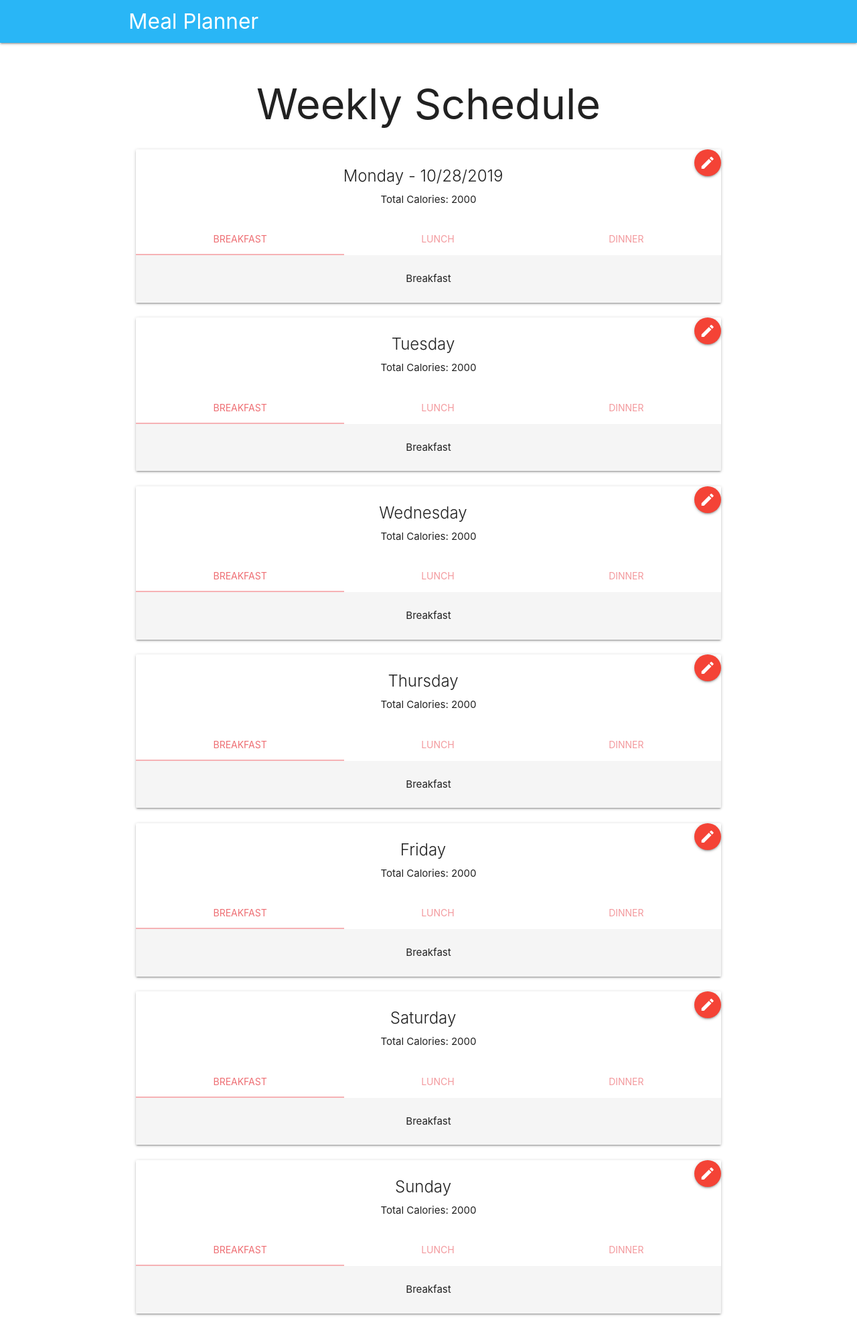
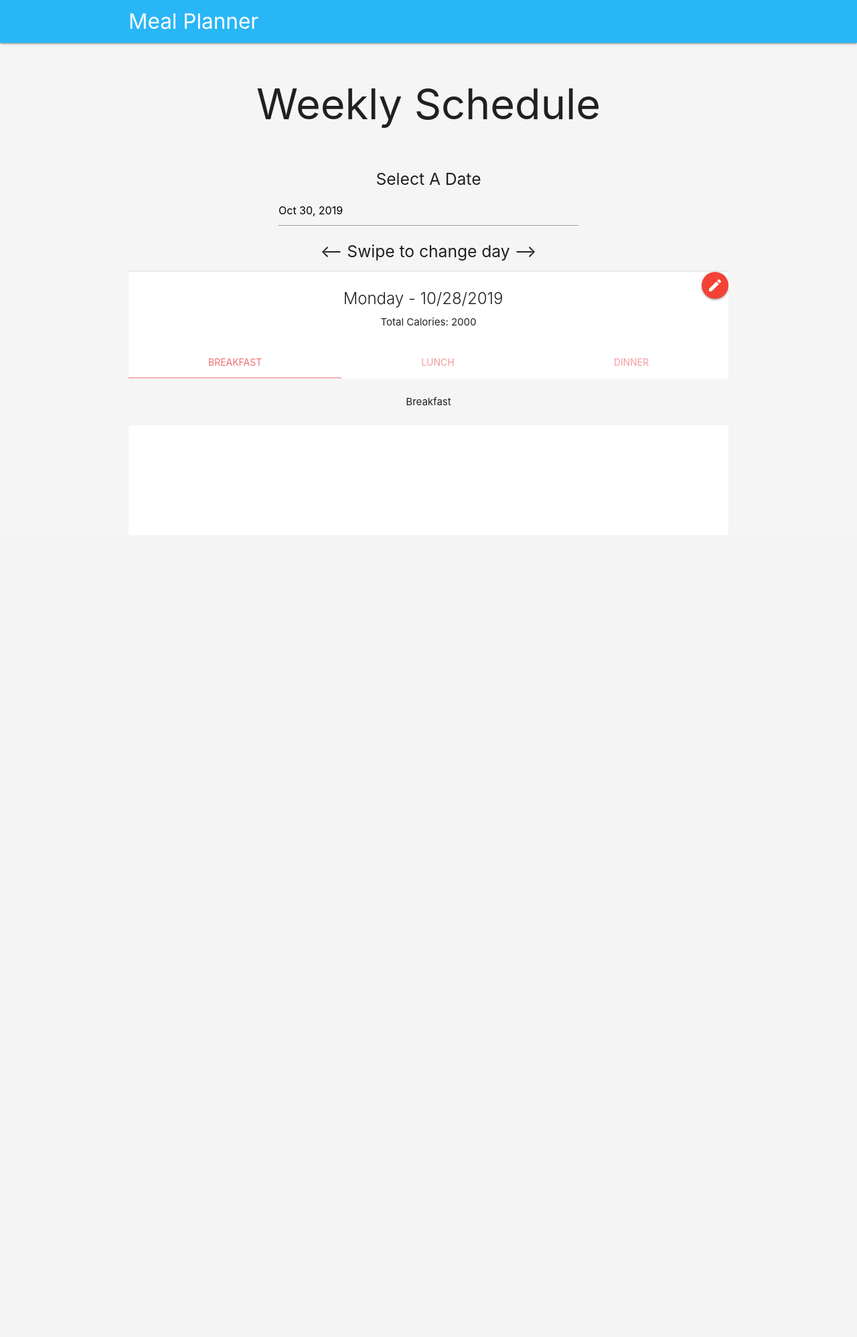
Before and after one commit to ChaseClark/meal-planner, a PHP site: page /home.html in a window 1280 px wide. Shown: the whole page at 67% size. After the commit the page ends 606 px from the top, so only its background shows below. Run offline with PHP 8.4, Linux system fonts and the light colour scheme; some libraries are stand-ins or nearby versions.

Commit message:
default to swipe layout and add datepicker dropdown

```diff
--- a/css/style.css
+++ b/css/style.css
@@ -17,3 +17,7 @@
   width: 150px;
   text-align: center;
 }
+
+#date{
+  width: 50%;
+}
--- a/home.html
+++ b/home.html
@@ -13,34 +13,26 @@
     <link href="css/style.css" type="text/css" rel="stylesheet" media="screen,projection" />
 </head>
 
-<body>
+<body class="grey lighten-4">
     <!-- Navigation -->
-
-  <!-- The Meal Planner link should actually navigate users to the home page if they are authenticated,
-  and the login page if they are not -->
     <nav class="light-blue lighten-1" role="navigation">
         <div class="nav-wrapper container"><a id="logo-container" href="home.html" class="brand-logo">Meal Planner</a>
         </div>
     </nav>
     <!-- End Navigation -->
 
-  <!-- Home section, here the plan is to display the current week's meals by default
-       with a drop down section for the user to choose a past or future week; each meal will
-       be represented by a card(with sections for breakfast lunch and dinner) maybe we can
-       show total calories for the day or other stats as well, the cards will either be displayed
-       in a list form or maybe a carousel depending on what looks better. When a user selects a card
-       they are directed to that card's page where they can add meals to it(add floating action button) -->
-
-  <!-- TODO add a button to take user to a print page, this page will allow a user to select a date range
-      and then print out all ingredients required for those meals in that date range. Shopping list -->
+    <!-- Do not -->
     <div class="section no-pad-bot" id="index-banner">
         <div class="container center">
             <h1 class="center">Weekly Schedule</h1>
-      <div class="row">
-
-        <div class="col s12">
-          <div class="card hoverable">
-           <a href="edit.html" class="btn-floating right waves-effect waves-light red"><i class="material-icons">edit</i></a>
+            <br>
+            <h5>Select A Date</h5>
+            <input id="date" type="text" class="datepicker" placeholder="Click here to change date">
+            <h5><-- Swipe to change day --></h5>
+            <div class="carousel carousel-slider center meals-carousel">
+                    <div class="card hoverable carousel-item">
+                        <a href="edit.html" class="btn-floating right waves-effect waves-light red"><i
+                                class="material-icons">edit</i></a>
                         <div class="card-content">
                             <span class="card-title">Monday - 10/28/2019</span>
                             <p>Total Calories: 2000</p>
@@ -58,139 +50,95 @@
                             <div id="dinner0">Dinner</div>
                         </div>
                     </div>
-        </div>
-
-        <div class="col s12">
-          <div class="card hoverable">
-            <a class="btn-floating right waves-effect waves-light red"><i class="material-icons">edit</i></a>
+                    <div class="card hoverable carousel-item">
+                        <a href="edit.html" class="btn-floating right waves-effect waves-light red"><i
+                                class="material-icons">edit</i></a>
                         <div class="card-content">
-              <span class="card-title">Tuesday</span>
+                            <span class="card-title">Monday - 10/28/2019</span>
                             <p>Total Calories: 2000</p>
                         </div>
                         <div class="card-tabs">
                             <ul class="tabs tabs-fixed-width">
-                <li class="tab"><a href="#breakfast1">Breakfast</a></li>
-                <li class="tab"><a href="#lunch1">Lunch</a></li>
-                <li class="tab"><a href="#dinner1">Dinner</a></li>
+                                <li class="tab"><a href="#breakfast0">Breakfast</a></li>
+                                <li class="tab"><a href="#lunch0">Lunch</a></li>
+                                <li class="tab"><a href="#dinner0">Dinner</a></li>
                             </ul>
                         </div>
                         <div class="card-content grey lighten-4">
-              <div id="breakfast1">Breakfast</div>
-              <div id="lunch1">Lunch</div>
-              <div id="dinner1">Dinner</div>
-            </div>
+                            <div id="breakfast0">Breakfast</div>
+                            <div id="lunch0">Lunch</div>
+                            <div id="dinner0">Dinner</div>
                         </div>
                     </div>
 
-        <div class="col s12">
-          <div class="card hoverable">
-            <a class="btn-floating right waves-effect waves-light red"><i class="material-icons">edit</i></a>
+                    <div class="card hoverable carousel-item ">
+                        <a href="edit.html" class="btn-floating right waves-effect waves-light red"><i
+                                class="material-icons">edit</i></a>
                         <div class="card-content">
-              <span class="card-title">Wednesday</span>
+                            <span class="card-title">Monday - 10/28/2019</span>
                             <p>Total Calories: 2000</p>
                         </div>
                         <div class="card-tabs">
                             <ul class="tabs tabs-fixed-width">
-                <li class="tab"><a href="#breakfast2">Breakfast</a></li>
-                <li class="tab"><a href="#lunch2">Lunch</a></li>
-                <li class="tab"><a href="#dinner2">Dinner</a></li>
+                                <li class="tab"><a href="#breakfast0">Breakfast</a></li>
+                                <li class="tab"><a href="#lunch0">Lunch</a></li>
+                                <li class="tab"><a href="#dinner0">Dinner</a></li>
                             </ul>
                         </div>
                         <div class="card-content grey lighten-4">
-              <div id="breakfast2">Breakfast</div>
-              <div id="lunch2">Lunch</div>
-              <div id="dinner2">Dinner</div>
-            </div>
+                            <div id="breakfast0">Breakfast</div>
+                            <div id="lunch0">Lunch</div>
+                            <div id="dinner0">Dinner</div>
                         </div>
                     </div>
 
-        <div class="col s12">
-          <div class="card hoverable">
-            <a class="btn-floating right waves-effect waves-light red"><i class="material-icons">edit</i></a>
+                    <div class="card hoverable carousel-item">
+                        <a href="edit.html" class="btn-floating right waves-effect waves-light red"><i
+                                class="material-icons">edit</i></a>
                         <div class="card-content">
-              <span class="card-title">Thursday</span>
+                            <span class="card-title">Monday - 10/28/2019</span>
                             <p>Total Calories: 2000</p>
                         </div>
                         <div class="card-tabs">
                             <ul class="tabs tabs-fixed-width">
-                <li class="tab"><a href="#breakfast3">Breakfast</a></li>
-                <li class="tab"><a href="#lunch3">Lunch</a></li>
-                <li class="tab"><a href="#dinner3">Dinner</a></li>
+                                <li class="tab"><a href="#breakfast0">Breakfast</a></li>
+                                <li class="tab"><a href="#lunch0">Lunch</a></li>
+                                <li class="tab"><a href="#dinner0">Dinner</a></li>
                             </ul>
                         </div>
                         <div class="card-content grey lighten-4">
-              <div id="breakfast3">Breakfast</div>
-              <div id="lunch3">Lunch</div>
-              <div id="dinner3">Dinner</div>
-            </div>
+                            <div id="breakfast0">Breakfast</div>
+                            <div id="lunch0">Lunch</div>
+                            <div id="dinner0">Dinner</div>
                         </div>
                     </div>
 
-        <div class="col s12">
-          <div class="card hoverable">
-            <a class="btn-floating right waves-effect waves-light red"><i class="material-icons">edit</i></a>
+                    <div class="card hoverable carousel-item">
+                        <a href="edit.html" class="btn-floating right waves-effect waves-light red"><i
+                                class="material-icons">edit</i></a>
                         <div class="card-content">
-              <span class="card-title">Friday</span>
+                            <span class="card-title">Monday - 10/28/2019</span>
                             <p>Total Calories: 2000</p>
                         </div>
                         <div class="card-tabs">
                             <ul class="tabs tabs-fixed-width">
-                <li class="tab"><a href="#breakfast4">Breakfast</a></li>
-                <li class="tab"><a href="#lunch4">Lunch</a></li>
-                <li class="tab"><a href="#dinner4">Dinner</a></li>
+                                <li class="tab"><a href="#breakfast0">Breakfast</a></li>
+                                <li class="tab"><a href="#lunch0">Lunch</a></li>
+                                <li class="tab"><a href="#dinner0">Dinner</a></li>
                             </ul>
                         </div>
                         <div class="card-content grey lighten-4">
-              <div id="breakfast4">Breakfast</div>
-              <div id="lunch4">Lunch</div>
-              <div id="dinner4">Dinner</div>
-            </div>
+                            <div id="breakfast0">Breakfast</div>
+                            <div id="lunch0">Lunch</div>
+                            <div id="dinner0">Dinner</div>
                         </div>
                     </div>
 
-        <div class="col s12">
-          <div class="card hoverable">
-            <a class="btn-floating right waves-effect waves-light red"><i class="material-icons">edit</i></a>
-            <div class="card-content">
-              <span class="card-title">Saturday</span>
-              <p>Total Calories: 2000</p>
-            </div>
-            <div class="card-tabs">
-              <ul class="tabs tabs-fixed-width">
-                <li class="tab"><a href="#breakfast5">Breakfast</a></li>
-                <li class="tab"><a href="#lunch5">Lunch</a></li>
-                <li class="tab"><a href="#dinner5">Dinner</a></li>
-              </ul>
-            </div>
-            <div class="card-content grey lighten-4">
-              <div id="breakfast5">Breakfast</div>
-              <div id="lunch5">Lunch</div>
-              <div id="dinner5">Dinner</div>
-            </div>
-          </div>
             </div>
 
-        <div class="col s12">
-          <div class="card hoverable">
-            <a class="btn-floating right waves-effect waves-light red"><i class="material-icons">edit</i></a>
-            <div class="card-content">
-              <span class="card-title">Sunday</span>
-              <p>Total Calories: 2000</p>
-            </div>
-            <div class="card-tabs">
-              <ul class="tabs tabs-fixed-width">
-                <li class="tab"><a href="#breakfast6">Breakfast</a></li>
-                <li class="tab"><a href="#lunch6">Lunch</a></li>
-                <li class="tab"><a href="#dinner6">Dinner</a></li>
-              </ul>
-            </div>
-            <div class="card-content grey lighten-4">
-              <div id="breakfast6">Breakfast</div>
-              <div id="lunch6">Lunch</div>
-              <div id="dinner6">Dinner</div>
-            </div>
-          </div>
-        </div>
+
+
+
 
             </div>
         </div>
--- a/js/init.js
+++ b/js/init.js
@@ -1,7 +1,16 @@
 (function($){
   $(function(){
+    M.AutoInit();
 
-    M.AutoInit();
+    // Date Picker
+    var options = {
+      defaultDate: new Date(),
+      setDefaultDate: true
+    };
+    var elems = document.querySelector('#date');
+    var instance = M.Datepicker.init(elems, options);
+    // current date stored in instance.toString() - need to add event listener for when date changes
+    console.log(instance.toString());
 
   }); // end of document ready
 })(jQuery); // end of jQuery name space
```
Also changed, not shown: home2.html (deleted, +0 -153 lines). Lines whose indentation alone changed are shown as unchanged.
